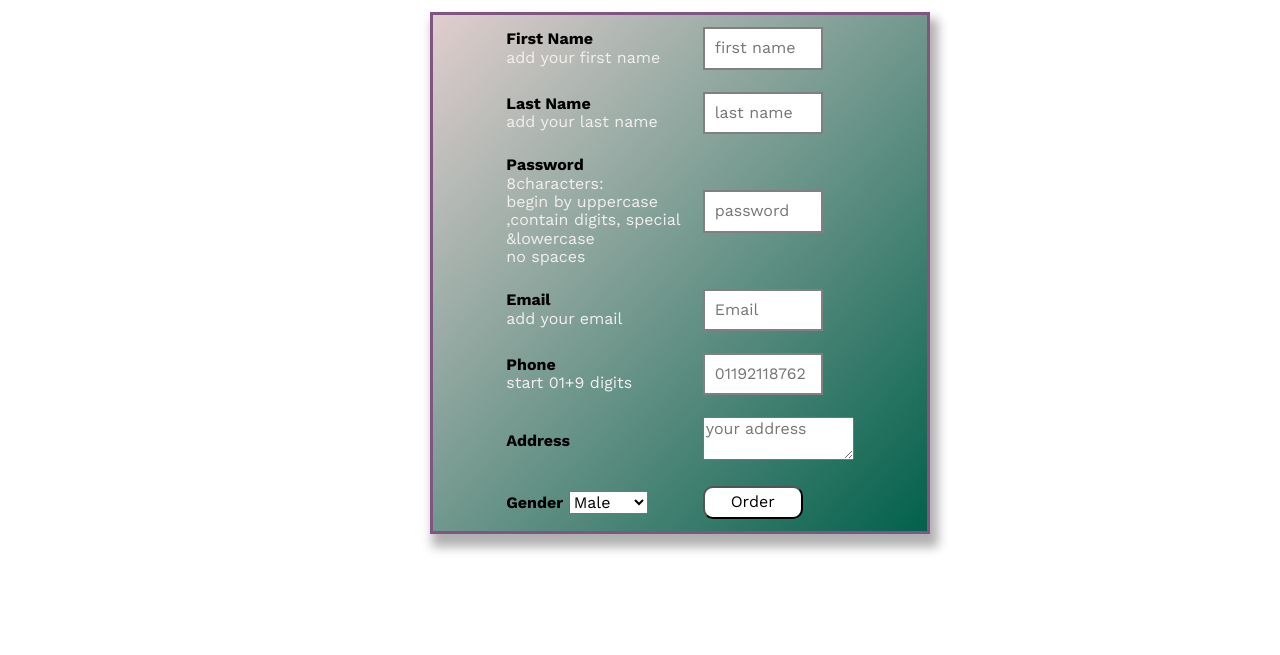
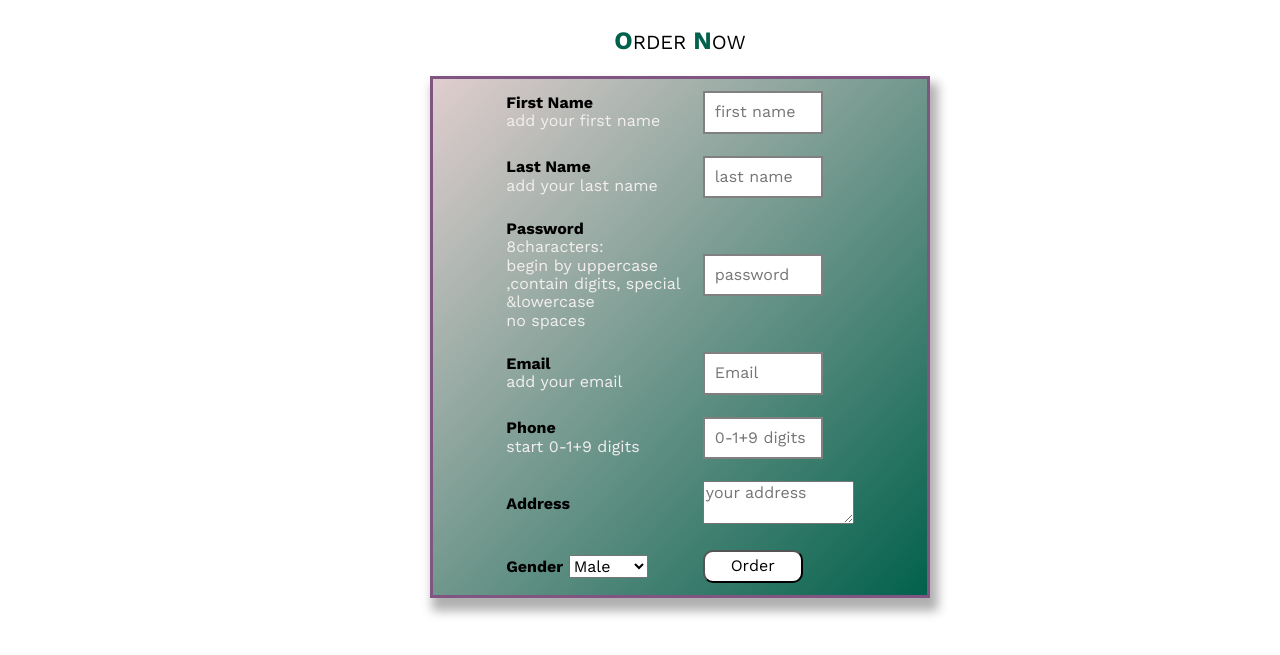
Before and after one commit to mohamed-sherif-bu/heaven-resturant-my-first-project-, a plain HTML site: page order.html in a window 1280 px wide. Shown: the part 51-706 px from the top of the page. Drawn offline with nearby package versions, Linux system fonts and the light colour scheme.

Commit message:
Add files via upload

```diff
--- a/css/order.css
+++ b/css/order.css
@@ -180,9 +180,11 @@ table{
 
     display:flex;
     justify-content: center;
-    box-shadow: 5px  10px 10px 3px #b1b0b0;
+    background-color: rgb(161, 204, 206);
+    margin-bottom: 30px;
    border:3px #815581 solid;
-   background-image: linear-gradient(to bottom right ,rgb(224, 206, 206), rgb(2, 97, 76))
+   background-image: linear-gradient(to bottom right ,rgb(224, 206, 206), rgb(2, 97, 76));
+   box-shadow: 5px  10px 10px 3px #b1b0b0;
 }
 td{
 color:rgb(243, 239, 239);
@@ -212,10 +214,10 @@ input:focus{
 button{
     background-color: rgb(255, 255, 255);
     border-radius: 10px;
-    -webkit-border-radius:;
-    -moz-border-radius:;
-    -ms-border-radius:;
-    -o-border-radius:;
+    -webkit-border-radius: 10px;
+    -moz-border-radius: 10px;
+    -ms-border-radius: 10px;
+    -o-border-radius: 10px;
     border-color: rgb(0, 0, 0);
     width:100px;
     padding:5px;
@@ -230,3 +232,13 @@ button{
     font-size: 16px;
     font-weight:400;
 }
+p{
+    text-align: center;
+    text-transform: uppercase;
+    font-size: 20px;
+}
+p span{
+    color: rgb(2, 97, 76);
+    font-weight: bold;
+    font-size: 25px;
+}
--- a/order.html
+++ b/order.html
@@ -44,7 +44,8 @@
       </nav>
     <div class="form">
         <div class="con">
-    <form method="GET" onsubmit="return verifyPassword()" action="thanks.html">
+            <p><span>o</span>rder <span>n</span>ow</p>
+    <form method="POST" onsubmit="return verifyPassword()" action="thanks.html">
         <table>
 
             <tr>
@@ -71,8 +72,8 @@
             </tr>
             <tr>
                 <td><label for="f">phone</label>
-                    <br> start 01+9 digits </td></td>
-                <td> <input id="f" type="text"name="name"pattern="01+[0-9]{9}"required placeholder="01192118762"></td>
+                    <br> start 0-1+9 digits </td></td>
+                <td> <input id="f" type="text"name="name"pattern="01+[0-9]{9}"required placeholder="0-1+9 digits"></td>
 
             </tr>
             <tr>
```
